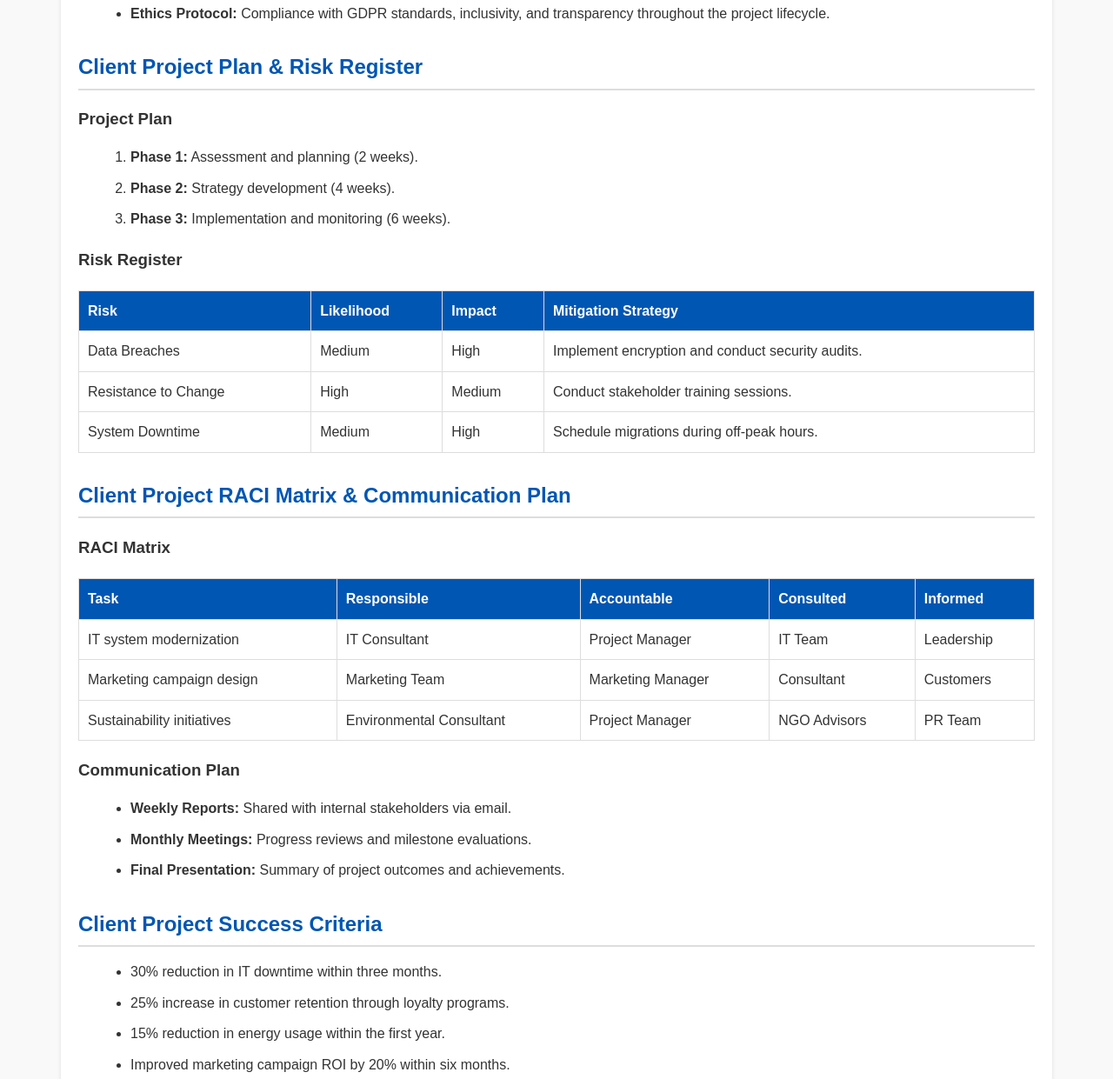
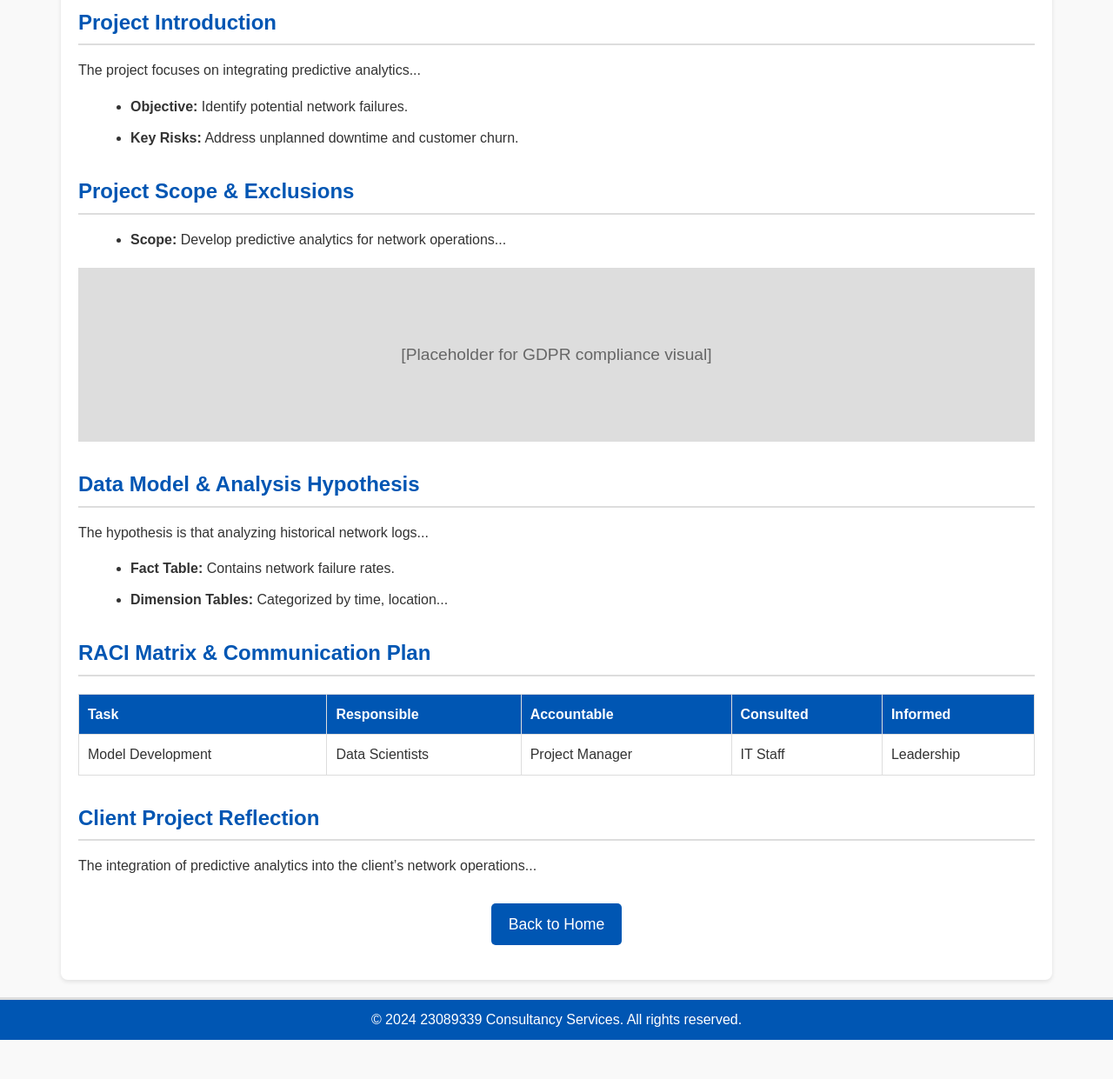
Before and after one commit to Assignmentsy/consultancy-website, a plain HTML site: page client-project.html in a window 1280 px wide. Shown: the part 640-1881 px from the top of the page at 87% size. After the commit the page ends 1836 px from the top, so only its background shows below. Drawn offline with Linux system fonts and the light colour scheme.

Commit message:
Update client-project.html

```diff
--- a/client-project.html
+++ b/client-project.html
@@ -50,8 +50,23 @@
             margin-bottom: 15px;
         }
 
-        section h3 {
-            color: #333;
+        .placeholder {
+            display: block;
+            width: 100%;
+            height: 200px;
+            background-color: #ddd;
+            text-align: center;
+            line-height: 200px;
+            color: #666;
+            font-size: 1.2em;
+            margin: 20px 0;
+        }
+
+        ul, ol {
+            margin-left: 20px;
+        }
+
+        ul li, ol li {
             margin-bottom: 10px;
         }
 
@@ -70,14 +85,6 @@
         table th {
             background-color: #0056b3;
             color: white;
-        }
-
-        ul, ol {
-            margin-left: 20px;
-        }
-
-        ul li, ol li {
-            margin-bottom: 10px;
         }
 
         .back-button {
@@ -119,72 +126,40 @@
 
     <main>
         <section>
-            <h2>Client Project Introduction & Client Needs Analysis</h2>
-            <p>
-                The client is a leading UK-based network provider specializing in high-speed internet, mobile communication services, and cloud-based solutions. The company faces challenges related to aging IT infrastructure, underutilized data analytics, ineffective marketing strategies, and the need for sustainable operations.
-            </p>
+            <h2>Client Background</h2>
+            <h3>Single Point of Contact (SpOC)</h3>
+            <p>The client is represented by the Project Manager of a UK-based network service provider specializing in high-speed internet and digital communication services...</p>
+            <div class="placeholder">[Placeholder for organizational structure diagram]</div>
+        </section>
+
+        <section>
+            <h2>Project Introduction</h2>
+            <p>The project focuses on integrating predictive analytics...</p>
             <ul>
-                <li><b>Challenges:</b> Outdated systems, lack of data insights, ineffective customer engagement, and sustainability concerns.</li>
-                <li><b>Key Business Drivers:</b> Operational efficiency, customer retention, and sustainability.</li>
-                <li><b>Stakeholders:</b> Internal teams, customers, regulatory bodies, and industry partners.</li>
+                <li><b>Objective:</b> Identify potential network failures.</li>
+                <li><b>Key Risks:</b> Address unplanned downtime and customer churn.</li>
             </ul>
         </section>
 
         <section>
-            <h2>Client Project Scope Definition & Ethics Protocol Requirements</h2>
-            <p>
-                The project will focus on IT modernization, data analytics integration, targeted marketing campaigns, and sustainable initiatives. Exclusions include hardware upgrades and customer-facing app development due to scope constraints.
-            </p>
+            <h2>Project Scope & Exclusions</h2>
             <ul>
-                <li><b>Ethics Protocol:</b> Compliance with GDPR standards, inclusivity, and transparency throughout the project lifecycle.</li>
+                <li><b>Scope:</b> Develop predictive analytics for network operations...</li>
+            </ul>
+            <div class="placeholder">[Placeholder for GDPR compliance visual]</div>
+        </section>
+
+        <section>
+            <h2>Data Model & Analysis Hypothesis</h2>
+            <p>The hypothesis is that analyzing historical network logs...</p>
+            <ul>
+                <li><b>Fact Table:</b> Contains network failure rates.</li>
+                <li><b>Dimension Tables:</b> Categorized by time, location...</li>
             </ul>
         </section>
 
         <section>
-            <h2>Client Project Plan & Risk Register</h2>
-            <h3>Project Plan</h3>
-            <ol>
-                <li><b>Phase 1:</b> Assessment and planning (2 weeks).</li>
-                <li><b>Phase 2:</b> Strategy development (4 weeks).</li>
-                <li><b>Phase 3:</b> Implementation and monitoring (6 weeks).</li>
-            </ol>
-
-            <h3>Risk Register</h3>
-            <table>
-                <thead>
-                    <tr>
-                        <th>Risk</th>
-                        <th>Likelihood</th>
-                        <th>Impact</th>
-                        <th>Mitigation Strategy</th>
-                    </tr>
-                </thead>
-                <tbody>
-                    <tr>
-                        <td>Data Breaches</td>
-                        <td>Medium</td>
-                        <td>High</td>
-                        <td>Implement encryption and conduct security audits.</td>
-                    </tr>
-                    <tr>
-                        <td>Resistance to Change</td>
-                        <td>High</td>
-                        <td>Medium</td>
-                        <td>Conduct stakeholder training sessions.</td>
-                    </tr>
-                    <tr>
-                        <td>System Downtime</td>
-                        <td>Medium</td>
-                        <td>High</td>
-                        <td>Schedule migrations during off-peak hours.</td>
-                    </tr>
-                </tbody>
-            </table>
-        </section>
-
-        <section>
-            <h2>Client Project RACI Matrix & Communication Plan</h2>
-            <h3>RACI Matrix</h3>
+            <h2>RACI Matrix & Communication Plan</h2>
             <table>
                 <thead>
                     <tr>
@@ -197,52 +172,19 @@
                 </thead>
                 <tbody>
                     <tr>
-                        <td>IT system modernization</td>
-                        <td>IT Consultant</td>
+                        <td>Model Development</td>
+                        <td>Data Scientists</td>
                         <td>Project Manager</td>
-                        <td>IT Team</td>
+                        <td>IT Staff</td>
                         <td>Leadership</td>
-                    </tr>
-                    <tr>
-                        <td>Marketing campaign design</td>
-                        <td>Marketing Team</td>
-                        <td>Marketing Manager</td>
-                        <td>Consultant</td>
-                        <td>Customers</td>
-                    </tr>
-                    <tr>
-                        <td>Sustainability initiatives</td>
-                        <td>Environmental Consultant</td>
-                        <td>Project Manager</td>
-                        <td>NGO Advisors</td>
-                        <td>PR Team</td>
                     </tr>
                 </tbody>
             </table>
-
-            <h3>Communication Plan</h3>
-            <ul>
-                <li><b>Weekly Reports:</b> Shared with internal stakeholders via email.</li>
-                <li><b>Monthly Meetings:</b> Progress reviews and milestone evaluations.</li>
-                <li><b>Final Presentation:</b> Summary of project outcomes and achievements.</li>
-            </ul>
-        </section>
-
-        <section>
-            <h2>Client Project Success Criteria</h2>
-            <ul>
-                <li>30% reduction in IT downtime within three months.</li>
-                <li>25% increase in customer retention through loyalty programs.</li>
-                <li>15% reduction in energy usage within the first year.</li>
-                <li>Improved marketing campaign ROI by 20% within six months.</li>
-            </ul>
         </section>
 
         <section>
             <h2>Client Project Reflection</h2>
-            <p>
-                This project demonstrates the value of aligning consultancy practices with sustainability and ethical principles. By focusing on operational efficiency and customer engagement, it highlights the long-term benefits of data-driven insights and stakeholder inclusivity.
-            </p>
+            <p>The integration of predictive analytics into the client’s network operations...</p>
         </section>
 
         <a href="index.html" class="back-button">Back to Home</a>
```
